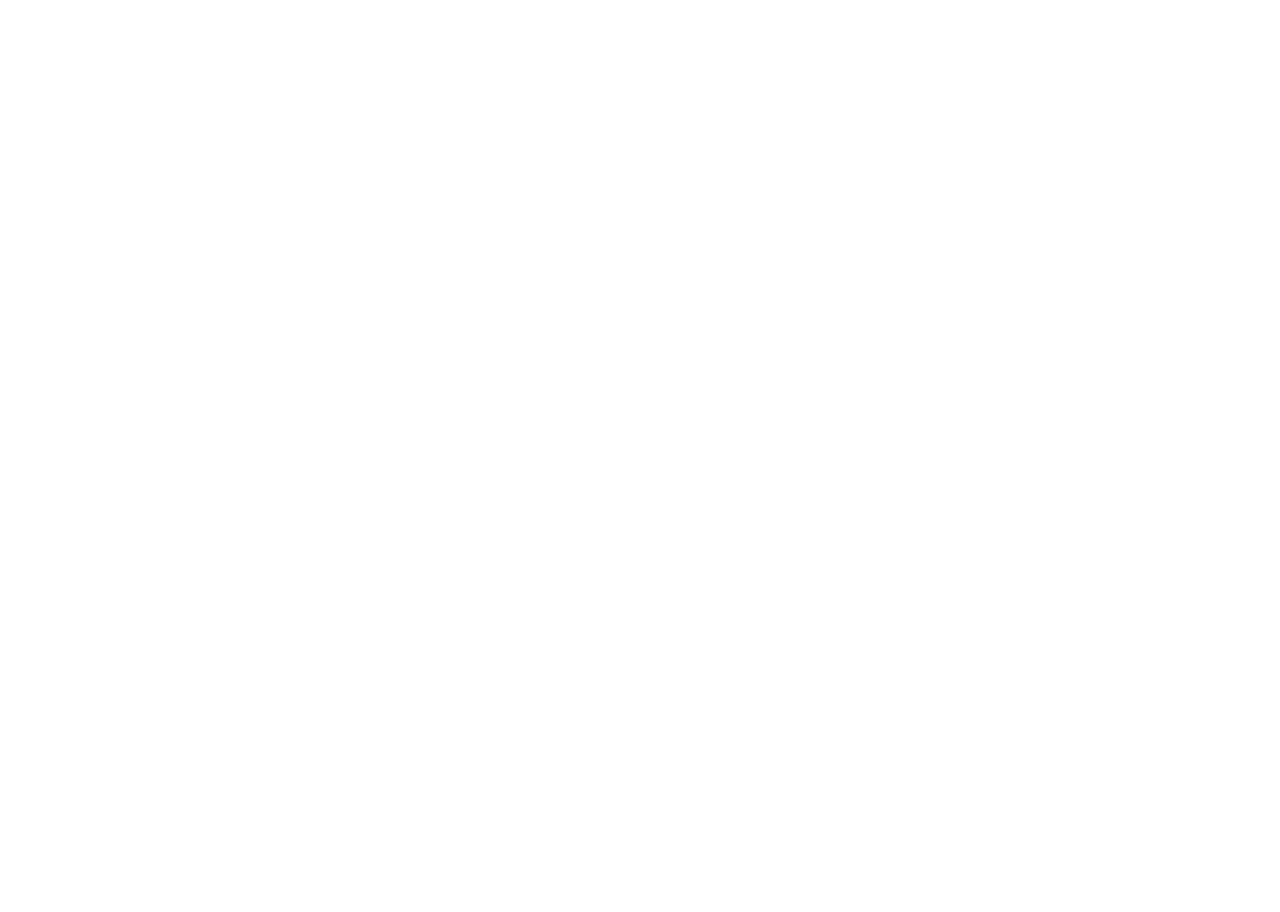
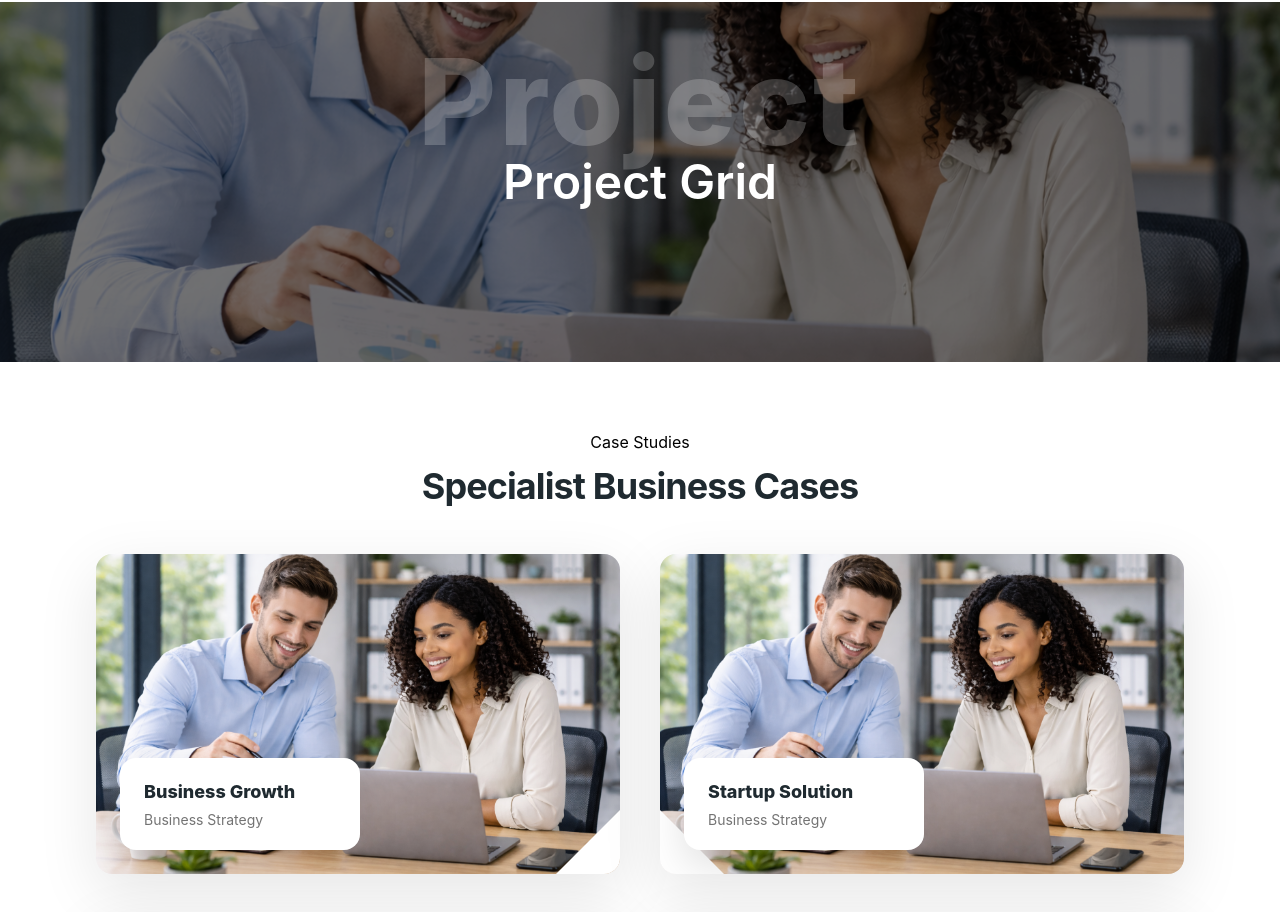
Before and after one commit to FirstAyo/business-theme-one, a React (Vite) app: page /projects in a window 1280 px wide. Before the commit this address had no page. Shown: the part 134-1046 px from the top of the page. Before the commit the page ends 800 px from the top, so only its background shows below. Built offline with nearby package versions, Linux system fonts and the light colour scheme.

Commit message:
added the Project and Project Details page and the components

```diff
--- a/src/App.jsx
+++ b/src/App.jsx
@@ -2,6 +2,8 @@
 import MainLayout from "./components/layout/MainLayout";
 import Home from "./pages/Home";
 import Contact from "./pages/Contact";
+import Projects from "./pages/Projects";
+import ProjectDetail from "./pages/ProjectDetail";
 
 export default function App() {
   return (
@@ -9,6 +11,8 @@
       <Route element={<MainLayout />}>
         <Route path="/" element={<Home />} />
         <Route path="/contact" element={<Contact />} />
+        <Route path="/projects" element={<Projects />} />
+        <Route path="/projects/:slug" element={<ProjectDetail />} />
       </Route>
     </Routes>
   );
--- /dev/null
+++ b/src/components/projects/ProjectsGridSection.jsx
@@ -0,0 +1,99 @@
+import { Link } from "react-router-dom";
+
+// Replace these images with your real project images
+import p1 from "../../assets/images/hero3.png";
+import p2 from "../../assets/images/hero3.png";
+import p3 from "../../assets/images/hero3.png";
+import p4 from "../../assets/images/hero3.png";
+
+export default function ProjectsGridSection() {
+  const projects = [
+    {
+      slug: "business-growth",
+      title: "Business Growth",
+      sub: "Business Strategy",
+      image: p1,
+    },
+    {
+      slug: "startup-solution",
+      title: "Startup Solution",
+      sub: "Business Strategy",
+      image: p2,
+    },
+    {
+      slug: "growth-manage",
+      title: "Growth Manage",
+      sub: "Business Strategy",
+      image: p3,
+    },
+    {
+      slug: "company-skills",
+      title: "Company Skills",
+      sub: "Business Strategy",
+      image: p4,
+    },
+  ];
+
+  return (
+    <section className="bg-white py-14">
+      <div className="mx-auto max-w-6xl px-4 sm:px-6 lg:px-8">
+        <p className="text-center my-3">Case Studies</p>
+        <h2 className="text-center text-3xl font-bold tracking-tight text-[#1F2A30] sm:text-4xl">
+          Specialist Business Cases
+        </h2>
+
+        <div className="mt-10 grid gap-8 sm:mt-12 lg:grid-cols-2 lg:gap-10">
+          {projects.map((p, idx) => (
+            <ProjectCard
+              key={p.slug}
+              project={p}
+              cut={idx % 2 === 0 ? "right" : "left"}
+            />
+          ))}
+        </div>
+      </div>
+    </section>
+  );
+}
+
+/**
+ * ProjectCard
+ * - Image with angled bottom corner (matches screenshot)
+ * - White info card overlay at bottom-left
+ * - Whole card is a Link to /projects/:slug (simulated detail page)
+ */
+function ProjectCard({ project, cut = "right" }) {
+  return (
+    <Link
+      to={`/projects/${project.slug}`}
+      className="group relative block overflow-hidden rounded-2xl bg-[#F4F6F8] shadow-[0_18px_60px_rgba(0,0,0,0.10)]"
+      aria-label={`Open project: ${project.title}`}
+    >
+      {/* Image wrapper */}
+      <div className="relative h-[250px] w-full sm:h-[280px] lg:h-[320px]">
+        <img
+          src={project.image}
+          alt={project.title}
+          className="h-full w-full object-cover transition-transform duration-300 group-hover:scale-[1.03]"
+        />
+
+        {/* Angled corner cut (bottom) */}
+        {cut === "right" ? (
+          <div className="pointer-events-none absolute bottom-0 right-0 h-16 w-16 bg-white [clip-path:polygon(100%_0,100%_100%,0_100%)]" />
+        ) : (
+          <div className="pointer-events-none absolute bottom-0 left-0 h-16 w-16 bg-white [clip-path:polygon(0_0,100%_100%,0_100%)]" />
+        )}
+
+        {/* Overlay info card */}
+        <div className="absolute bottom-6 left-6">
+          <div className="w-[240px] rounded-2xl bg-white px-6 py-5 shadow-[0_16px_40px_rgba(0,0,0,0.12)]">
+            <p className="text-lg font-extrabold text-[#1F2A30]">
+              {project.title}
+            </p>
+            <p className="mt-1 text-sm text-black/55">{project.sub}</p>
+          </div>
+        </div>
+      </div>
+    </Link>
+  );
+}
--- /dev/null
+++ b/src/components/projects/ProjectsHero.jsx
@@ -0,0 +1,31 @@
+import heroImg from "../../assets/images/hero3.png"; // replace with your project hero bg image
+
+export default function ProjectsHero() {
+  return (
+    <section className="relative h-[170px] sm:h-[220px] lg:h-[360px]">
+      {/* Background image */}
+      <img
+        src={heroImg}
+        alt="Projects hero"
+        className="absolute inset-0 h-full w-full object-cover"
+      />
+
+      {/* Dark overlay */}
+      <div className="absolute inset-0 bg-black/55" />
+
+      {/* Watermark text (faint "Project") */}
+      <div className="pointer-events-none absolute inset-0 flex items-center justify-center">
+        <div className="select-none text-[72px] font-extrabold tracking-wide -mt-40 text-white/20 sm:text-[92px] lg:text-[120px]">
+          Project
+        </div>
+      </div>
+
+      {/* Center title */}
+      <div className="relative z-10 flex h-full items-center justify-center px-4">
+        <h1 className="text-3xl font-semibold text-white sm:text-4xl lg:text-5xl">
+          Project Grid
+        </h1>
+      </div>
+    </section>
+  );
+}
--- /dev/null
+++ b/src/pages/ProjectDetail.jsx
@@ -0,0 +1,31 @@
+import { Link, useParams } from "react-router-dom";
+
+export default function ProjectDetail() {
+  const { slug } = useParams();
+
+  return (
+    <main className="min-h-[60vh] bg-white py-16">
+      <div className="mx-auto max-w-4xl px-4 sm:px-6 lg:px-8">
+        <p className="text-sm font-semibold tracking-[0.22em] text-black/50">
+          PROJECT DETAIL (PLACEHOLDER)
+        </p>
+
+        <h1 className="mt-4 text-4xl font-extrabold text-[#1F2A30]">
+          {slug?.replaceAll("-", " ")}
+        </h1>
+
+        <p className="mt-4 text-black/60">
+          This is a temporary detail page to simulate clicking a project from
+          the grid. We’ll design the real project detail page later.
+        </p>
+
+        <Link
+          to="/projects"
+          className="mt-8 inline-flex rounded-xl bg-[#1F2A30] px-6 py-3 text-sm font-semibold text-white hover:bg-black"
+        >
+          Back to Projects
+        </Link>
+      </div>
+    </main>
+  );
+}
--- /dev/null
+++ b/src/pages/Projects.jsx
@@ -0,0 +1,16 @@
+import React from "react";
+import NewsletterCta from "../components/contact/NewsletterCta";
+import FooterDarkSimple from "../components/contact/FooterDarkSimple";
+import ProjectsHero from "../components/projects/ProjectsHero";
+import ProjectsGridSection from "../components/projects/ProjectsGridSection";
+
+export default function Projects() {
+  return (
+    <main>
+      <ProjectsHero />
+      <ProjectsGridSection />
+      <NewsletterCta />
+      <FooterDarkSimple />
+    </main>
+  );
+}
```
